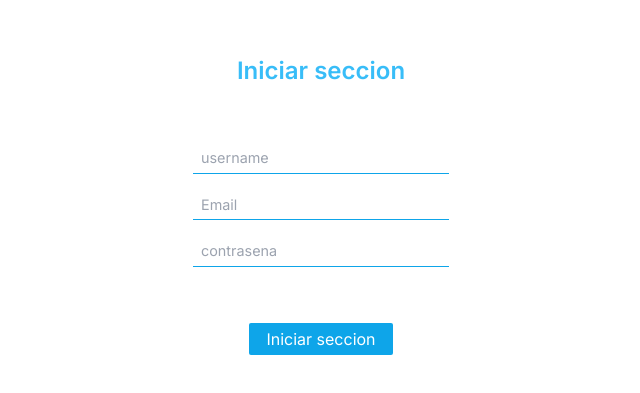
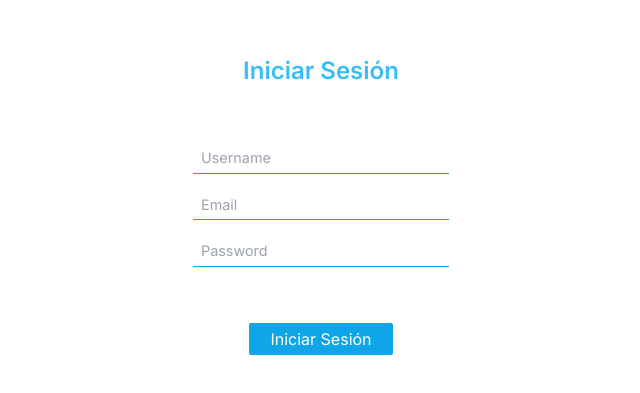
Before and after one commit to CarlosMario123/Front-Web-LingoLux, a Next.js app in the folder app/: page / in a window 1280 px wide. Shown: the part 169-562 px from the top of the page, without its empty margins (319-959 px from the left). Built offline with nearby package versions, Linux system fonts and the light colour scheme.

Commit message:
Correión de ortografia y dirección a Home

```diff
--- a/app/components/Organims/FormLogin.jsx
+++ b/app/components/Organims/FormLogin.jsx
@@ -11,7 +11,7 @@ export default function FormLogin() {
 
   // Si el usuario ya está logeado, redireccionarlo a la página de inicio
   if (username) {
-    router.push("/inicio");
+    router.push("/home");
     return;
   }
 
@@ -31,12 +31,12 @@ export default function FormLogin() {
     <div className="flex items-center justify-center w-screen h-screen color-gradient">
       <div className="p-4 bg-white rounded-md w-[20rem] h-96">
         <h1 className="mb-2 text-2xl font-semibold text-center text-sky-400">
-          Iniciar seccion
+          Iniciar Sesión
         </h1>
         <div className="flex flex-col items-center gap-y-4 mt-14">
           <input
             type="text"
-            placeholder="username"
+            placeholder="Username"
             name="username"
             className="p-1  text-[0.9rem] w-64 px-2  border-b border-sky-500 outline-none"
             onChange={inputChange}
@@ -50,7 +50,7 @@ export default function FormLogin() {
           />
           <input
             type="password"
-            placeholder="contrasena"
+            placeholder="Password"
             name="contrasena"
             className="p-1  text-[0.9rem] w-64 px-2 border-b border-sky-500 outline-none"
             onChange={inputChange}
@@ -59,7 +59,7 @@ export default function FormLogin() {
             onClick={enviarDatos}
             className="p-1 mt-10 text-white rounded-sm bg-sky-500 w-36"
           >
-            Iniciar seccion
+            Iniciar Sesión
           </button>
         </div>
       </div>
```
